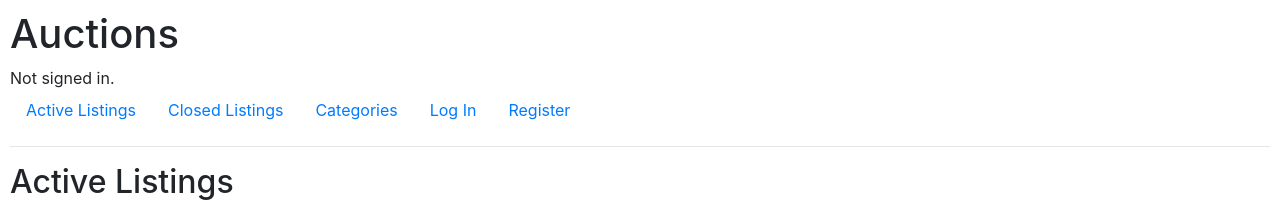
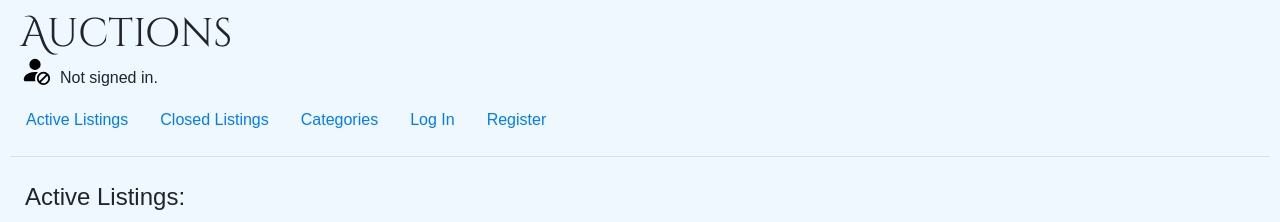
Before and after one commit to i-Noix/commerce, a Django app: page / in a window 1280 px wide. Shown: the top 222 px of the page. Run offline with Django 3.2, Linux system fonts and the light colour scheme; data comes from the database, SQL or seed files in the repository; both versions use the stored data as it was after the commit; some libraries are stand-ins or nearby versions.

Commit message:
Додає початковий css

```diff
--- a/auctions/static/auctions/styles.css
+++ b/auctions/static/auctions/styles.css
@@ -1,19 +1,113 @@
+* {
+    box-sizing: border-box;
+}
+
 body {
+    margin: 0px;
+    padding: 0px;
+    background-color: aliceblue;
+    font-family: Arial, Helvetica, sans-serif;
+    height: 100%;
+    width: auto;
+}
+
+/* Style for layout.html */
+/* Navbar */
+.navContainer {
+    display: flex;
+    flex-direction: column;
     padding: 10px;
+    width: auto;
+    height: auto;
+}
+
+.navTitle {
+    padding-left: 10px;
+    min-height: 40px;
+    height: 40px;
+    min-width: 180px;
+}
+.cinzel-decorative-bold {
+    font-family: "Cinzel Decorative", serif;
+    font-weight: 900;
+    font-style: normal;
+}
+
+.navSignIn {
+    display: flex;
+    align-items: end;
+    padding-left: 5px;
+    height: 40px;
+    min-height: 40px;
+    min-width: 180px;
+}
+
+.navSignIn_avatar {
+    height: 100%;
+    width: 40px;
+    padding: 5px;
+    margin-right: 5px;
+    min-width: 40px;
+}
+
+.navSignIn_avatar svg {
+    height: 100%;
+    width: 100%;
+}
+
+.login svg {
+    color: green;
+}
+
+.logout svg {
+    color: #000;
+}
+
+.navSignIn_authorization_message {
+    width: auto;
+    min-width: 150px;
+}
+
+.nav_navigation_bar {
+    margin-top: 10px;
 }
 
 /* Style for index.html */
-.auction_container {
-    margin: 20px;
-    padding: 10px;
-    display: flex;
-    align-items: center;
-    width: 80%;
-    box-sizing: border-box;
+.page_header {
+    padding-left: 25px;
+    width: auto;
+    min-width: 300px;
 }
 
-.auction_content {
-    margin-right: 20px;
-    height: 400px;
-    width: 450px;
+.auctionsContainer {
+    display: flex;
+    flex-direction: row;
+    justify-content: space-around;
+    align-items: center;
+    border: 1px solid blue;
+    background: #fff;
+    height: 40vh;
+    overflow: hidden;
+    margin: 15px 25px;
 }
+
+.auction_image {
+    display: flex;
+    justify-content: center;
+    border: 1px solid red;
+    background-color: #fff;
+    height: 80%;
+    width: 30%;
+}
+
+.auction_image img {
+    height: auto;
+    max-width: 100%;
+    border: 1px solid #000;
+}
+
+.auction_describe {
+    border: 1px solid red;
+    height: 50%;
+    min-height: 50%;
+}
--- a/auctions/templates/auctions/index.html
+++ b/auctions/templates/auctions/index.html
@@ -1,19 +1,26 @@
 {% extends "auctions/layout.html" %}
 
 {% block body %}
-    <h2>Active Listings</h2>
+    <div class="page_header">
+        <h4>Active Listings:</h4>
+    </div>
+
     {% for auction in auctions %}
-        <div class="auction_container">
-            <div class="auction_content">
-                <img src="{{ auction.image_url }}" alt="items: {{ auction.title }}" height="100%" width="100%">
+    <div class="auctionsContainer">
+        <div class="auction_image">
+            <img src="{{ auction.image_url }}" alt="items: {{ auction.title }}">
+        </div>
+        <div class="auction_describe">
+            <div class="auction_title">
+                <h5><a href="{% url 'listing' auction.id %}">{{ auction.title }}</a></h5>
             </div>
-            <div>
-                <h5><a href="{% url 'listing' auction.id %}">{{ auction.title }}</a></h5>
+            <div class="auction_details">
                 <ul>
                     <li><span style="font-weight: bold;">Price:</span> ${{ auction.start_bid }}</li>
                     <li>Created {{ auction.date_time }}</li>
                 </ul>
             </div>
         </div>
+    </div>
     {% endfor %}
 {% endblock %}
--- a/auctions/templates/auctions/layout.html
+++ b/auctions/templates/auctions/layout.html
@@ -4,18 +4,42 @@
 <html lang="en">
     <head>
         <title>{% block title %}Auctions{% endblock %}</title>
+        <meta charset="UTF-8">
+        <meta name="viewport" content="width=device-width, initial-scale=1.0">
         <link rel="stylesheet" href="https://stackpath.bootstrapcdn.com/bootstrap/4.4.1/css/bootstrap.min.css" integrity="sha384-Vkoo8x4CGsO3+Hhxv8T/Q5PaXtkKtu6ug5TOeNV6gBiFeWPGFN9MuhOf23Q9Ifjh" crossorigin="anonymous">
         <link href="{% static 'auctions/styles.css' %}" rel="stylesheet">
+
+        <!-- Include Google Fonts -->
+        <link rel="preconnect" href="https://fonts.googleapis.com">
+        <link rel="preconnect" href="https://fonts.gstatic.com" crossorigin>
+        <link href="https://fonts.googleapis.com/css2?family=Cinzel+Decorative:wght@400;700;900&display=swap" rel="stylesheet">
     </head>
     <body>
-        <h1>Auctions</h1>
-        <div>
+        <div class="navContainer">
+            <div class="navTitle cinzel-decorative-bold"><h1>Auctions</h1></div>
+            <div class="navSignIn">
                 {% if user.is_authenticated %}
+                    <div class="navSignIn_avatar login">
+                        <svg xmlns="http://www.w3.org/2000/svg" width="16" height="16" fill="currentColor" class="bi bi-person-fill-check" viewBox="0 0 16 16">
+                        <path d="M12.5 16a3.5 3.5 0 1 0 0-7 3.5 3.5 0 0 0 0 7m1.679-4.493-1.335 2.226a.75.75 0 0 1-1.174.144l-.774-.773a.5.5 0 0 1 .708-.708l.547.548 1.17-1.951a.5.5 0 1 1 .858.514M11 5a3 3 0 1 1-6 0 3 3 0 0 1 6 0"/>
+                        <path d="M2 13c0 1 1 1 1 1h5.256A4.5 4.5 0 0 1 8 12.5a4.5 4.5 0 0 1 1.544-3.393Q8.844 9.002 8 9c-5 0-6 3-6 4"/>
+                        </svg>
+                    </div>
+                    <div class="navSignIn_authorization_message">
                         Signed in as <strong>{{ user.username }}</strong>.
+                    </div>
                 {% else %}
+                    <div class="navSignIn_avatar logout">
+                        <svg xmlns="http://www.w3.org/2000/svg" width="16" height="16" fill="currentColor" class="bi bi-person-fill-slash" viewBox="0 0 16 16">
+                            <path d="M13.879 10.414a2.501 2.501 0 0 0-3.465 3.465zm.707.707-3.465 3.465a2.501 2.501 0 0 0 3.465-3.465m-4.56-1.096a3.5 3.5 0 1 1 4.949 4.95 3.5 3.5 0 0 1-4.95-4.95ZM11 5a3 3 0 1 1-6 0 3 3 0 0 1 6 0m-9 8c0 1 1 1 1 1h5.256A4.5 4.5 0 0 1 8 12.5a4.5 4.5 0 0 1 1.544-3.393Q8.844 9.002 8 9c-5 0-6 3-6 4"/>
+                          </svg>
+                    </div>
+                    <div class="navSignIn_authorization_message">
                         Not signed in.
+                    </div>
                 {% endif %}
             </div>
+            <div class="nav_navigation_bar">
                 <ul class="nav">
                     <li class="nav-item">
                         <a class="nav-link" href="{% url 'index' %}">Active Listings</a>
@@ -46,6 +70,8 @@
                     {% endif %}
                 </ul>
                 <hr>
+            </div>
+        </div>
         {% block body %}
         {% endblock %}
     </body>
--- a/auctions/views.py
+++ b/auctions/views.py
@@ -46,7 +46,7 @@ class CreatePageForm(forms.Form):
 
 # Views all active auction in page active listing
 def index(request):
-    auctions = AuctionListings.objects.filter(is_active=True)
+    auctions = AuctionListings.objects.filter(is_active=True).order_by("-date_time")
     return render(request, "auctions/index.html", {
         "auctions": auctions
     })
--- a/commerce/settings.py
+++ b/commerce/settings.py
@@ -32,6 +32,7 @@ ALLOWED_HOSTS = []
 
 INSTALLED_APPS = [
     'auctions',
+    'livereload',
     'django.contrib.admin',
     'django.contrib.auth',
     'django.contrib.contenttypes',
@@ -48,6 +49,7 @@ MIDDLEWARE = [
     'django.contrib.auth.middleware.AuthenticationMiddleware',
     'django.contrib.messages.middleware.MessageMiddleware',
     'django.middleware.clickjacking.XFrameOptionsMiddleware',
+    'livereload.middleware.LiveReloadScript',
 ]
 
 ROOT_URLCONF = 'commerce.urls'
```
Also changed, not shown: db.sqlite3. Lines whose indentation alone changed are shown as unchanged.
